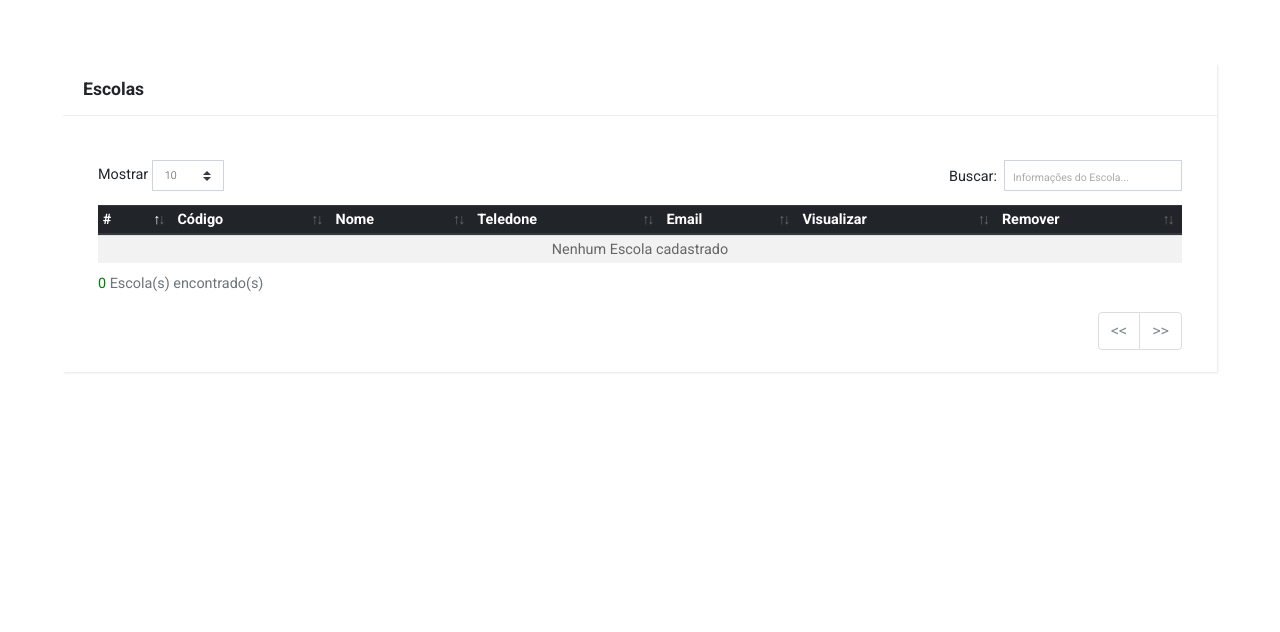
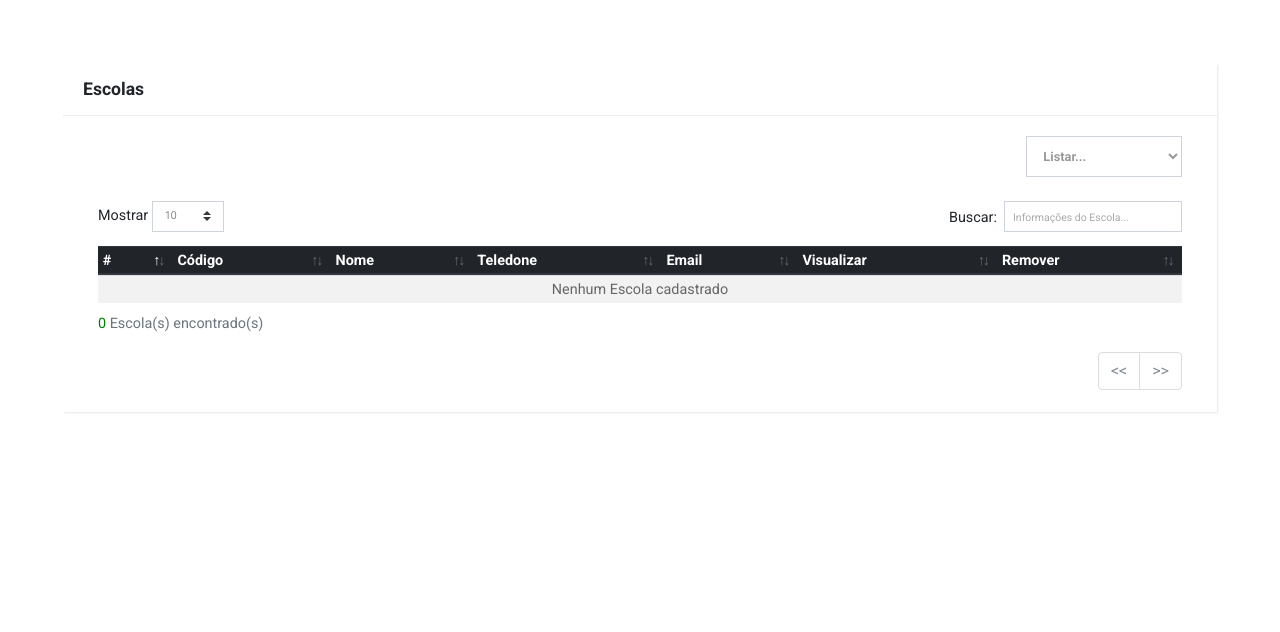
Before and after one commit to sheydsoncortez/SIGEM-MVC, a PHP site: the page made by app/views/template/escola/listar-escola.php in a window 1280 px wide. Shown: the top 632 px of the page. Run offline with PHP 8.4, Linux system fonts and the light colour scheme; the template is opened without the code that fills it, so the values that code supplies are empty; some libraries are stand-ins or nearby versions.

Commit message:
Atualizando listar-escola

```diff
--- a/app/views/template/escola/listar-escola.php
+++ b/app/views/template/escola/listar-escola.php
@@ -13,6 +13,20 @@
                         <span id="tbcabecalho" hidden>Escola</span>
                     </div>
                     <div class="card-body">
+
+                        <div class="col-sm-12">
+                            <div class="row">
+                                <label class="col-sm-10 form-control-label"></label>
+                                <div class="col-sm-2">
+                                    <select id="statusescola" name="statusescola" class="form-control select_selecionado" onchange="this.options[this.selectedIndex].value && (window.location = this.options[this.selectedIndex].value);">
+                                        <option value="ativos">Listar...</option>
+                                        <option value="ativos">Ativos</option>
+                                        <option value="inativos">Inativos</option>
+                                        <option value="todos">Todos</option>
+                                    </select>
+                                </div>
+                            </div>
+                        </div>
 
                         <div class="table-responsive col-lg-12 mx-auto">
 
```
